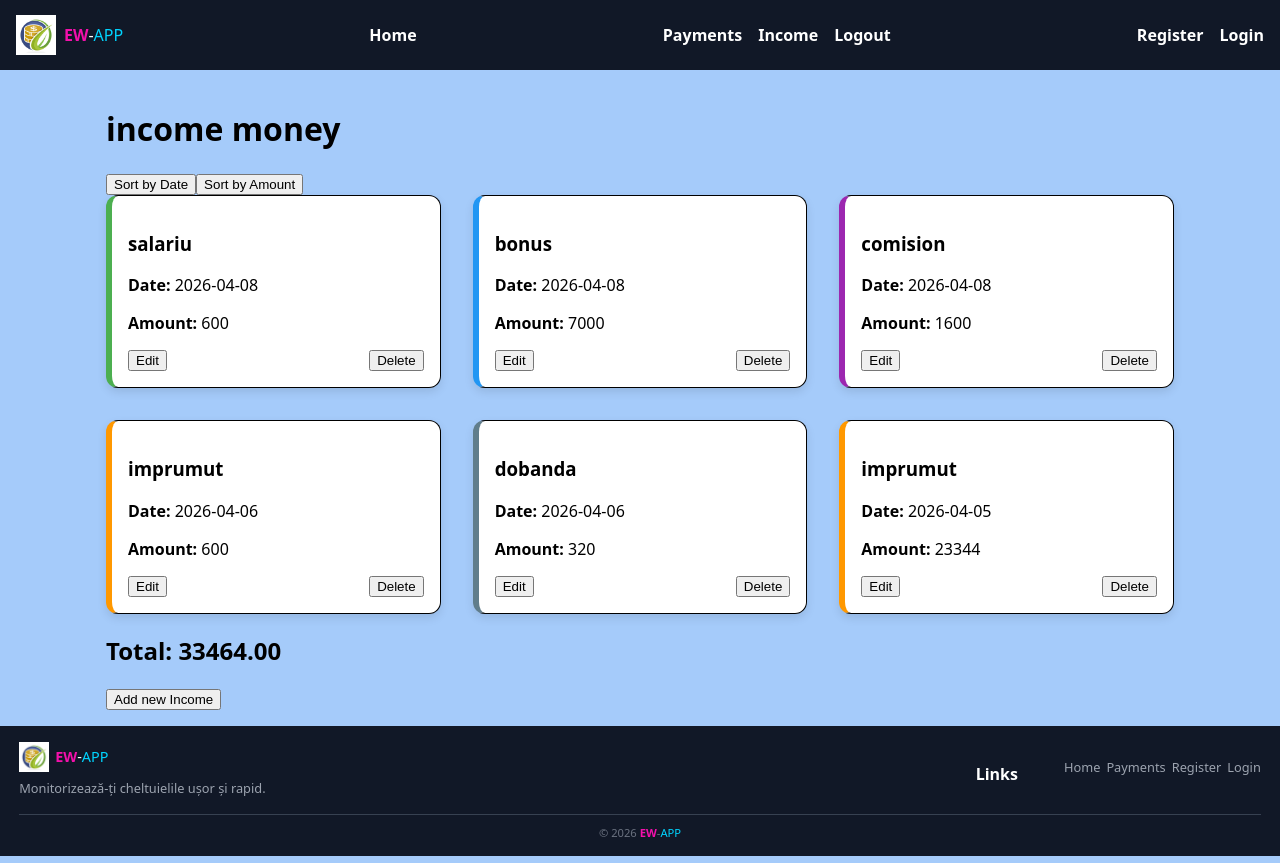
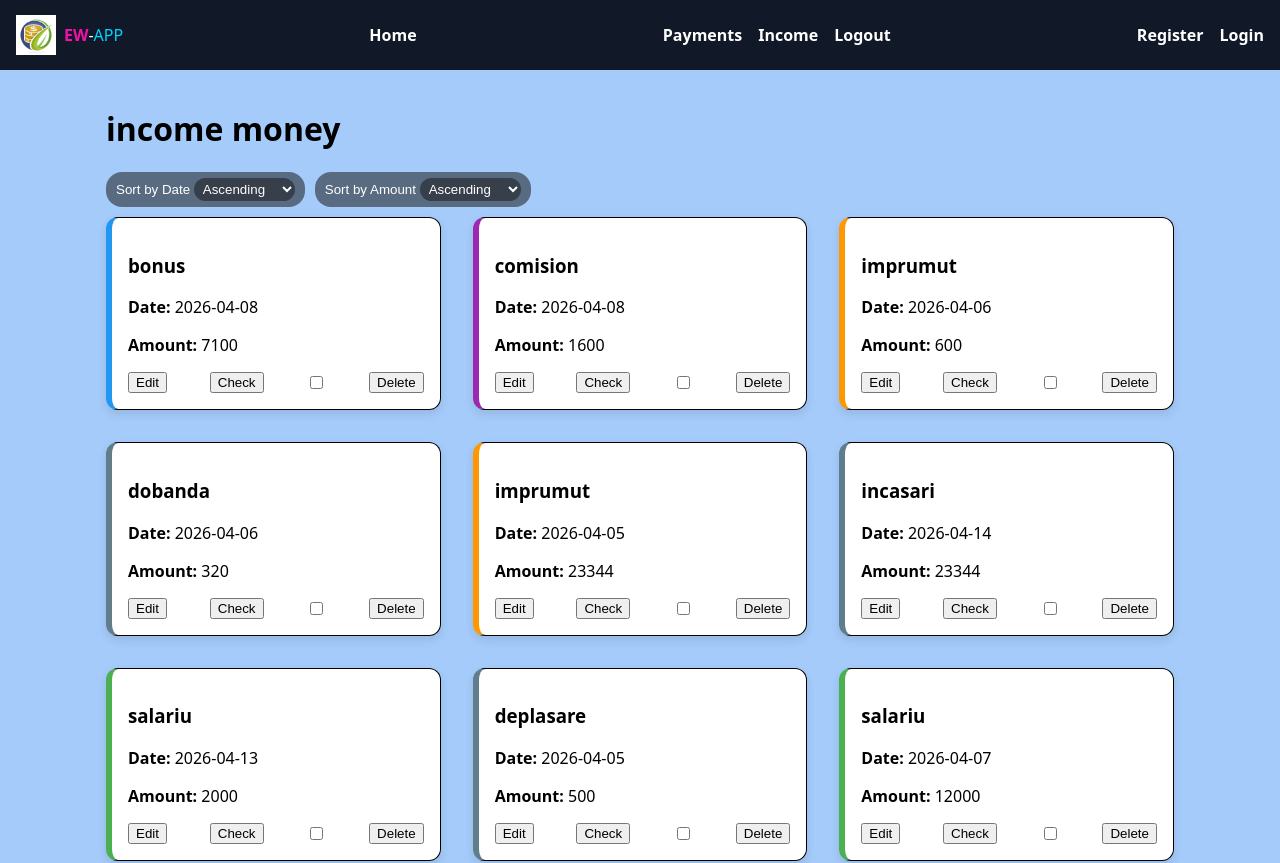
Before and after one commit to Ovidiu-Martalogu/ew-app, a React (Vite) app: page /income in a window 1280 px wide. Shown: the top 863 px of the page. Built offline with nearby package versions, Linux system fonts and the light colour scheme; data requests are answered from the project's data file.

Commit message:
add EDIT button and function for INCOME

```diff
--- a/db.json
+++ b/db.json
@@ -28,46 +28,11 @@
   },
   "payments": [
     {
-      "date": "2026-04-08",
-      "amount": "600",
-      "category": "rate",
-      "deleted": false,
-      "id": 1
-    },
-    {
-      "date": "2026-04-01",
-      "amount": "700",
-      "category": "Kaufland",
-      "deleted": false,
-      "id": 2
-    },
-    {
-      "date": "2026-04-01",
-      "amount": "1200",
-      "category": "lidl",
-      "deleted": false,
-      "id": 3
-    },
-    {
-      "date": "2026-04-13",
-      "amount": "8000",
-      "category": "ceva",
-      "deleted": false,
-      "id": 4
-    },
-    {
       "date": "2026-04-10",
       "amount": "350",
       "category": "cumparaturi",
       "deleted": false,
       "id": 5
-    },
-    {
-      "date": "2026-04-08",
-      "amount": "600",
-      "category": "Kaufland",
-      "deleted": false,
-      "id": 6
     },
     {
       "date": "2026-04-08",
@@ -122,7 +87,7 @@
   "users": [
     {
       "email": "qvidiu123456@gmail.com",
-      "password": "$2a$10$EwAixCn887ke9b9nT7vff.LPjpAeMS5obze1I8UrdHdR5dIQyJtD6",
+      "password": "$2a$10$UlE.px84EFTiL6RGdiT/fuNFB65Ii6bH96BAPh.hLg726.cq07tX2",
       "firstName": "Natalia",
       "lastName": "Maria",
       "id": 1
@@ -132,22 +97,18 @@
   "login": [],
   "income": [
     {
-      "id": 1,
-      "date": "2026-04-08",
-      "amount": "600",
-      "category": "salariu"
-    },
-    {
       "id": 2,
       "date": "2026-04-08",
-      "amount": "7000",
-      "category": "bonus"
+      "amount": 7100,
+      "category": "bonus",
+      "deleted": false
     },
     {
       "id": 1,
       "date": "2026-04-08",
       "amount": "1600",
-      "category": "comision"
+      "category": "comision",
+      "deleted": false
     },
     {
       "date": "2026-04-06",
@@ -169,6 +130,34 @@
       "category": "imprumut",
       "deleted": false,
       "id": 5
+    },
+    {
+      "date": "2026-04-14",
+      "amount": "23344",
+      "category": "incasari",
+      "deleted": false,
+      "id": 6
+    },
+    {
+      "date": "2026-04-13",
+      "amount": "2000",
+      "category": "salariu",
+      "deleted": false,
+      "id": 7
+    },
+    {
+      "date": "2026-04-05",
+      "amount": "500",
+      "category": "deplasare",
+      "deleted": false,
+      "id": 8
+    },
+    {
+      "date": "2026-04-07",
+      "amount": "12000",
+      "category": "salariu",
+      "deleted": false,
+      "id": 10
     }
   ]
 }
--- a/src/features/Income/Income.module.css
+++ b/src/features/Income/Income.module.css
@@ -2,15 +2,14 @@
   display: grid;
   grid-template-columns: repeat(auto-fill, minmax(250px, 1fr));
   gap: 2rem;
-
 }
 
 .card {
   background: white;
   border-radius: 12px;
   padding: 16px;
-  box-shadow: 0 4px 10px rgba(0,0,0,0.1);
-   border: 1px solid black;
+  box-shadow: 0 4px 10px rgba(0, 0, 0, 0.1);
+  border: 1px solid black;
 }
 
 .cardTitle {
@@ -22,3 +21,29 @@
   justify-content: space-between;
   margin-top: 10px;
 }
+
+.sortBar {
+  display: flex;
+  gap: 10px;
+  margin-bottom: 10px;
+}
+
+.sortBar button {
+  padding: 6px 10px;
+  border: none;
+  border-radius: 1rem;
+  cursor: pointer;
+  background: #111827;
+  color: white;
+  background-color: rgba(27, 27, 28, 0.54);
+}
+
+.selectAmount {
+  padding: 3px 5px;
+  border: none;
+  border-radius: 1rem;
+  cursor: pointer;
+  background: #111827;
+  color: white;
+  background-color: rgba(27, 27, 28, 0.54);
+}
--- a/src/features/Income/Income.tsx
+++ b/src/features/Income/Income.tsx
@@ -1,5 +1,5 @@
 import { useEffect, useState } from "react";
-import type { Income } from "./types";
+import type { Income, SortChoice } from "./types";
 
 import styles from './income.module.css';
 
@@ -9,6 +9,15 @@ export function Income() {
     const [income, setIncome] = useState<Income[] | null>(null);
     const [addIncome, setAddIncome] = useState(false);
     const [sortField, setSortField] = useState<"date" | "amount" | null>(null);
+    const [sortChoice, setSortChoice] = useState<SortChoice>("ascending");
+
+    const [editingId, setEditingId] = useState<number | null>(null);
+    const [editForm, setEditForm] = useState({
+        date: "",
+        amount: "",
+        category: "",
+    });
+
     const buttonAddIncome = () => {
         setAddIncome(!addIncome);
     };
@@ -40,11 +49,80 @@ export function Income() {
             headers: {
                 "Content-Type": "application/json",
             },
-            body: JSON.stringify({ date, amount, category, deleted: false }),
+            body: JSON.stringify({ date, amount: Number(editForm.amount), category, deleted: false }),
         }).then((response) => response.json());
 
-        setAddIncome([...(income ?? []), newIncome]);
+        setIncome([...(income ?? []), newIncome]);
+        setAddIncome(false);
     }
+    async function saveEdit(id: number) {
+        const updated = {
+            ...editForm,
+            amount: Number(editForm.amount),
+        };
+
+        const res = await fetch(`${apiUrl}/${id}`, {
+            method: "PATCH",
+            headers: {
+                "Content-Type": "application/json",
+            },
+            body: JSON.stringify(updated),
+        });
+
+        const data = await res.json();
+
+        setIncome((prev) =>
+            prev
+                ? prev.map((item) =>
+                    item.id === id ? data : item
+                )
+                : prev
+        );
+
+        setEditingId(null);
+    }
+    async function checkForDelete(income: Income) {
+        const checkDelete = {
+            ...income,
+            deleted: !income.deleted,
+        };
+
+        await fetch(`${apiUrl}/${income.id}`, {
+
+            method: "PATCH",
+            headers: {
+                "Content-Type": "application/json",
+            },
+            body: JSON.stringify({ deleted: checkDelete.deleted }),
+        }).then((response) => response.json());
+
+        // update local state
+        setIncome((prev) =>
+            prev
+                ? prev.map((key) =>
+                    key.id === income.id ? checkDelete : key
+                )
+                : prev
+        );
+    }
+    async function deleteIncome(id: number) {
+        const item = income?.find(key => key.id === id);
+
+        if (item?.deleted !== true) {
+            alert("If you want to delete, please mark the registration!");
+            return;
+        }
+        await fetch(`${apiUrl}/${id}`, {
+            method: "DELETE",
+        });
+
+        // update local state
+        setIncome((prev) =>
+            prev ? prev.filter((key) => key.id !== id) : prev
+        );
+
+    }
+
     const sortedIncome = [...(income ?? [])].sort((a, b) => {
         if (!sortField) return 0;
 
@@ -65,7 +143,7 @@ export function Income() {
         return sum + Number(p.amount);
     }, 0);
 
-    const getCategoryColor = (category:string) => {
+    const getCategoryColor = (category?: string) => {
         const colors = {
             salariu: "#4CAF50",
             bonus: "#2196F3",
@@ -73,9 +151,8 @@ export function Income() {
             imprumut: "#FF9800",
         };
 
-        return colors[category?.toLowerCase()] || "#607D8B";
+        return colors[category?.toLowerCase() as keyof typeof colors] || "#607D8B";
     };
-
 
     return (
 
@@ -83,12 +160,38 @@ export function Income() {
             <h1>income money</h1>
 
             <div className={styles.sortBar}>
-                    <button onClick={() => setSortField("date")}>Sort by Date</button>
-                    <button onClick={() => setSortField("amount")}>Sort by Amount</button>
+                <button onClick={() => setSortField("date")}>
+                    <label htmlFor="sort">
+                        Sort by Date{" "}
+                        <select
+                            name="sort"
+                            id="sort"
+                            className={styles.selectAmount}
+                            onChange={(e) => setSortChoice(e.target.value as SortChoice)}
+                        >
+                            <option value="ascending">Ascending</option>
+                            <option value="descending">Descending</option>
+                        </select>
+                    </label>
+                </button>
+                <button onClick={() => setSortField("amount")}>
+                    <label htmlFor="sortAmount">
+                        Sort by Amount{" "}
+                        <select
+                            name="sortAmount"
+                            id="sortAmount"
+                            className={styles.selectAmount}
+                            onChange={(e) => setSortChoice(e.target.value as SortChoice)}
+                        >
+                            <option value="ascending">Ascending</option>
+                            <option value="descending">Descending</option>
+                        </select>
+                    </label>
+                </button>
             </div>
 
             <div className={styles.cardContainer}>
-                    {income?.map((key) => (
+                {sortedIncome?.map((key) => (
                     <div
                         key={key.id}
                         className={styles.card}
@@ -96,19 +199,71 @@ export function Income() {
                             borderLeft: `6px solid ${getCategoryColor(key.category)}`,
                         }}
                     >
+                        {editingId === key.id ? (
+                            <>
+                                <input
+                                    type="date"
+                                    value={editForm.date}
+                                    onChange={(e) =>
+                                        setEditForm({ ...editForm, date: e.target.value })
+                                    }
+                                />
+
+                                <input
+                                    type="text"
+                                    value={editForm.amount}
+                                    onChange={(e) =>
+                                        setEditForm({ ...editForm, amount: e.target.value })
+                                    }
+                                />
+
+                                <input
+                                    value={editForm.category}
+                                    onChange={(e) =>
+                                        setEditForm({ ...editForm, category: e.target.value })
+                                    }
+                                />
+                            </>
+                        ) : (
+                            <>
                                 <h3>{key.category}</h3>
-
-                            <p>
-                                <strong>Date:</strong> {key.date}
-                            </p>
-
-                            <p>
-                                <strong>Amount:</strong> {key.amount}
-                            </p>
+                                <p><strong>Date:</strong> {key.date}</p>
+                                <p><strong>Amount:</strong> {key.amount}</p>
+                            </>
+                        )}
 
                         <div className={styles.cardActions}>
-                                <button onClick={() => handleEdit(key)}>Edit</button>
-                                <button onClick={() => handleDelete(key.id)}>Delete</button>
+                            {/* aici editButton */}
+                            <button
+                                onClick={() => {
+                                    setEditingId(key.id);
+                                    setEditForm({
+                                        date: key.date,
+                                        amount: String(key.amount),
+                                        category: key.category,
+                                    });
+                                }}
+                            >
+                                Edit
+                            </button>
+                            {editingId === key.id && (
+                                <>
+
+                                <button onClick={() => saveEdit(key.id)}>
+                                    Save
+                                </button>
+                            <button onClick={() => setEditingId(null)}>
+                                Cancel
+                            </button>
+                            </>
+                            )}
+                            <button onClick={() => checkForDelete(key)}>Check</button>
+                            <input
+                                type="checkbox"
+                                checked={key.deleted}
+                                onChange={() => checkForDelete(key)}
+                            />
+                            <button onClick={() => deleteIncome(key.id)}>Delete</button>
                         </div>
                     </div>
                 ))}
--- a/src/features/Income/types.ts
+++ b/src/features/Income/types.ts
@@ -3,7 +3,11 @@ export type Income = {
     date: string;
     amount: number;
     category: string;
-    deleted: boolean
+    deleted: boolean;
+    salariu:string;
+    bonus:string;
+    comision:string;
+    imprumut:string
 }
 
 export type SortChoice = "ascending" | "descending";
--- a/src/features/Payment/Payment.tsx
+++ b/src/features/Payment/Payment.tsx
@@ -50,9 +50,9 @@ export function Payment() {
     }
 
 
-    async function updatePayment(payment: Payment) {
+    async function checkForDeletePayment(payment: Payment) {
 
-        const updated = {
+        const checkDeletePayment = {
             ...payment,
             deleted: !payment.deleted,
         };
@@ -61,7 +61,7 @@ export function Payment() {
             headers: {
                 "Content-Type": "application/json",
             },
-            body: JSON.stringify({ deleted: updated.deleted }),
+            body: JSON.stringify({ deleted: checkDeletePayment.deleted }),
         }).then((response) => response.json());
 
 
@@ -69,7 +69,7 @@ export function Payment() {
         setpayment((prev) =>
             prev
                 ? prev.map((key) =>
-                    key.id === payment.id ? updated : key
+                    key.id === payment.id ? checkDeletePayment : key
                 )
                 : prev
         );
@@ -195,7 +195,7 @@ export function Payment() {
                                     <input
                                         type="checkbox"
                                         checked={key.deleted}
-                                        onChange={() => updatePayment(key)}
+                                        onChange={() => checkForDeletePayment(key)}
                                     />
                                 </td>
 
```
Lines whose indentation alone changed are shown as unchanged.
